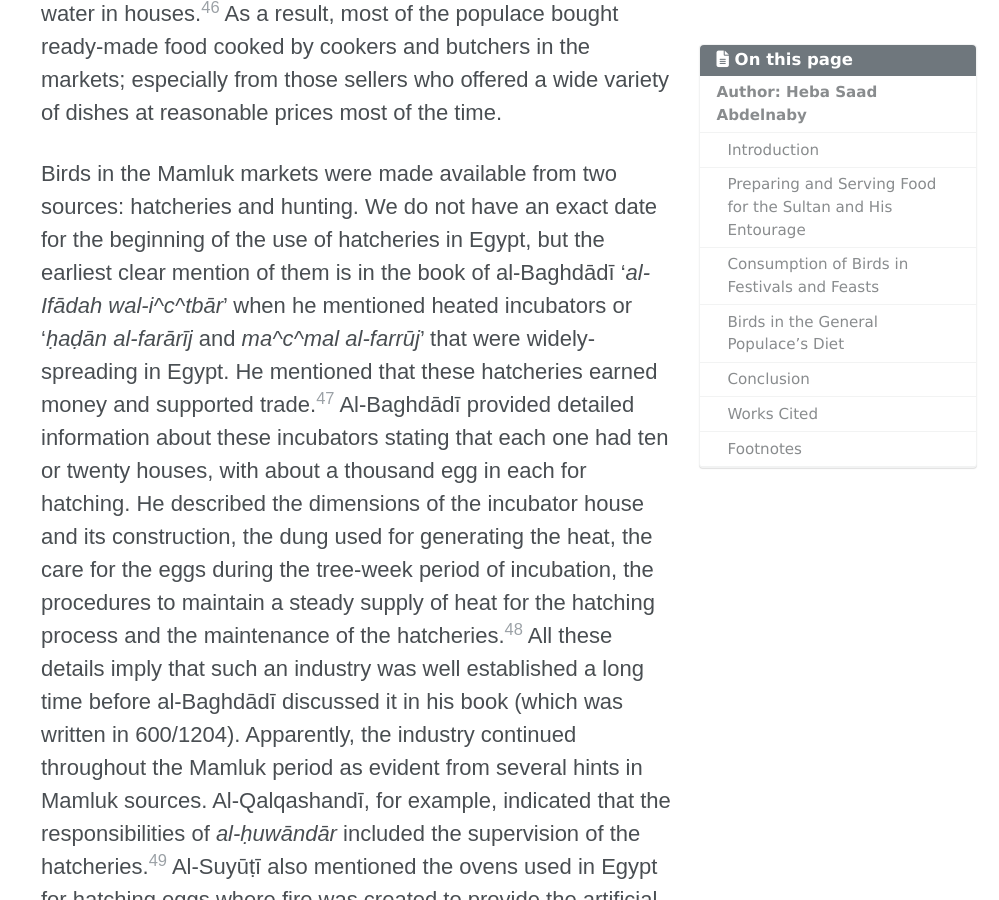
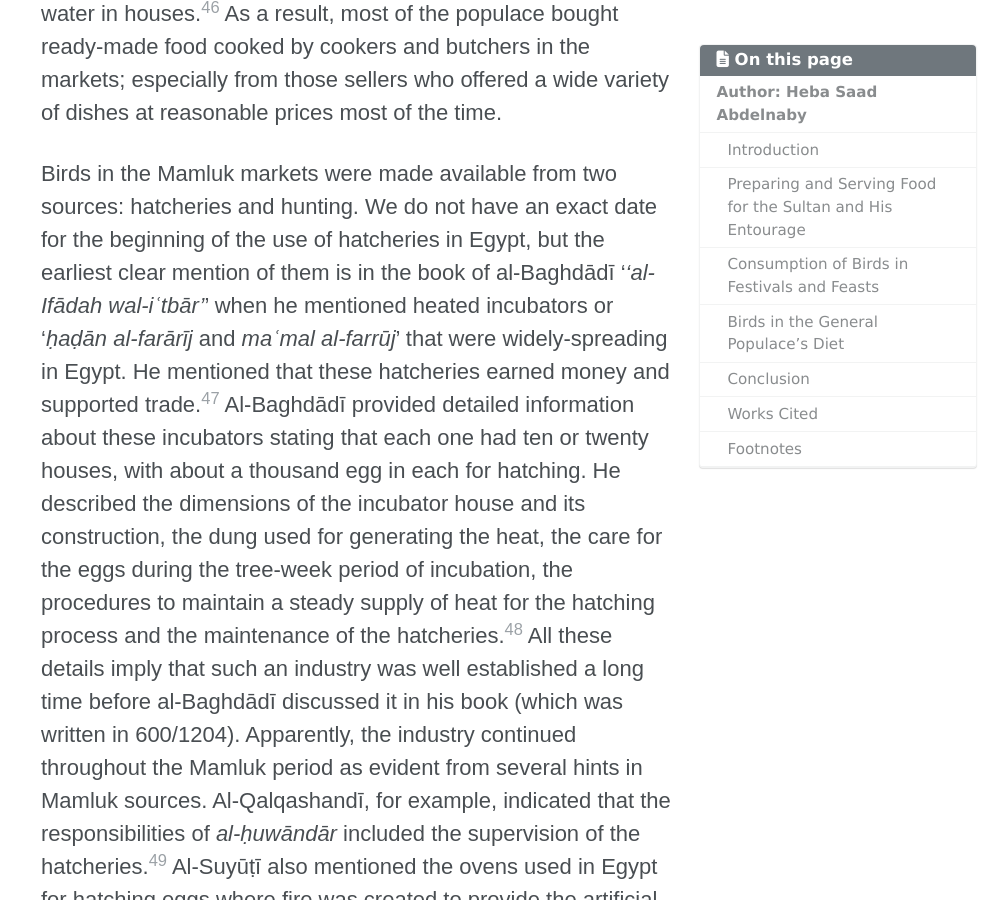
Before and after one commit to mhshaaban/egylandscapeproject.github.io, a Jekyll site: the page built from _papers/October2020_AbdelNaby.md, in a window 1280 px wide and 900 px high, scrolled down 8736 px. Shown: the whole window, without its empty margins (281-1280 px from the left). Built offline with Jekyll 4.4.1, drawn with Linux system fonts in a browser that asks for light colours; cached includes are drawn as plain includes; nearby versions of some CDN libraries; some web fonts are replaced; some of the changed text lies outside the part shown.

Commit message:
Update October2020_AbdelNaby.md

```diff
--- a/_papers/October2020_AbdelNaby.md
+++ b/_papers/October2020_AbdelNaby.md
@@ -262,8 +262,8 @@ of the time.
 Birds in the Mamluk markets were made available from two sources:
 hatcheries and hunting. We do not have an exact date for the beginning
 of the use of hatcheries in Egypt, but the earliest clear mention of
-them is in the book of al-Baghdādī '*al-Ifādah wal-i^c^tbār*' when he
-mentioned heated incubators or '*ḥaḍān al-farārīj* and *ma^c^mal
+them is in the book of al-Baghdādī '*‘al-Ifādah wal-iʿtbār’*' when he
+mentioned heated incubators or '*ḥaḍān al-farārīj* and *maʿmal
 al-farrūj*' that were widely-spreading in Egypt. He mentioned that these
 hatcheries earned money and supported trade.[^47] Al-Baghdādī provided
 detailed information about these incubators stating that each one had
```
Also changed, not shown: other parts of _papers/October2020_AbdelNaby.md (+1 -1 lines).
